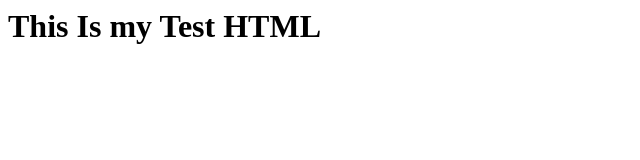
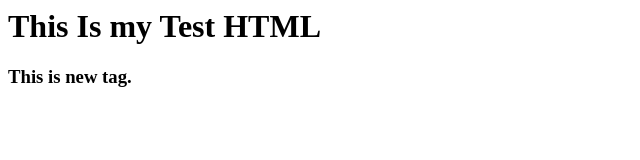
Before and after one commit to marktgee/test, a plain HTML site: page index.html in a window 1280 px wide. Shown: the whole page, without its empty margins (0-640 px from the left). Drawn offline with Linux system fonts and the light colour scheme.

Commit message:
This added a test in Netbeans

```diff
--- a/index.html
+++ b/index.html
@@ -6,5 +6,6 @@
   <body>
     <h1> This Is my Test HTML
     </h1>
+      <h3>This is new tag.</h3>
   </body>
 </html>
```
